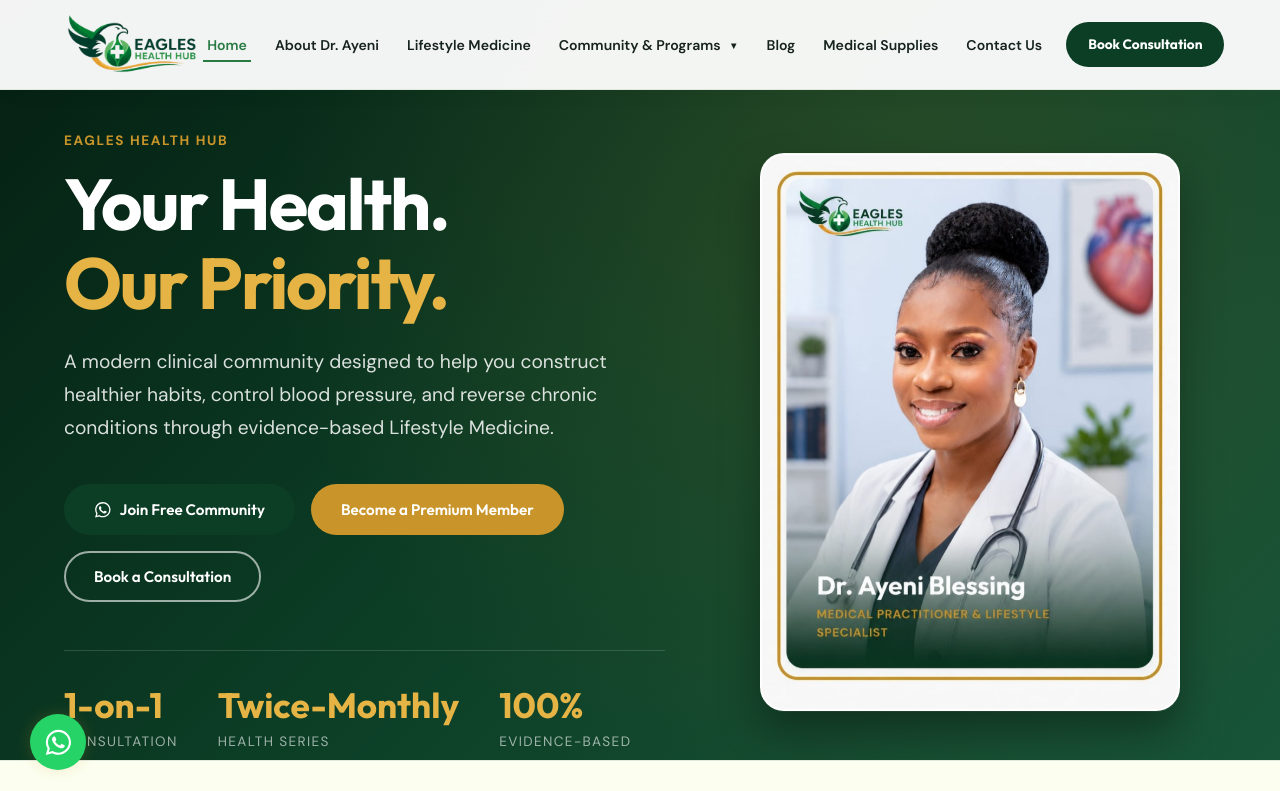
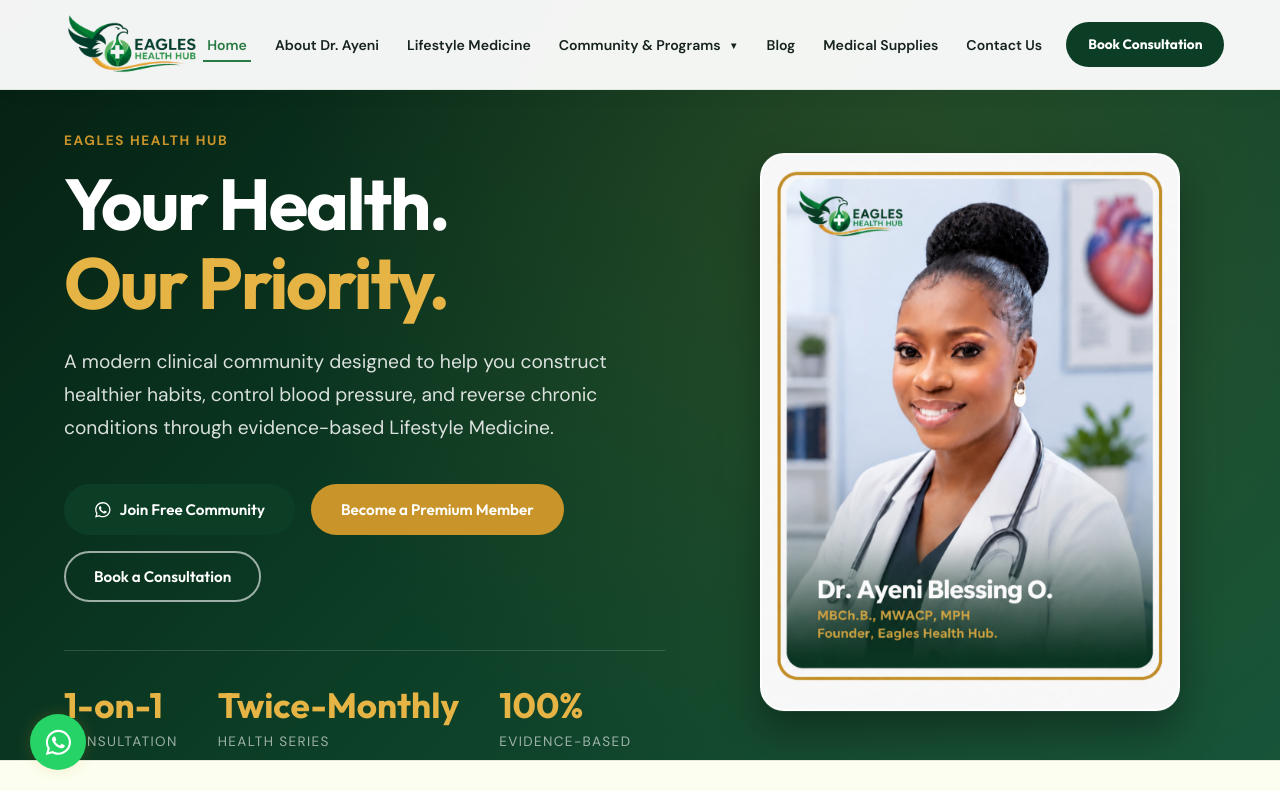
Before and after one commit to Build2Beyond-Technologies/EAGLES-HEALTH-HUB, a React (Vite) app: page / in a window 1280 px wide. Shown: the top 791 px of the page. Built offline with nearby package versions, Linux system fonts and the light colour scheme.

Commit message:
adjust the image and action on the home

```diff
--- a/src/pages/Home.jsx
+++ b/src/pages/Home.jsx
@@ -65,8 +65,8 @@
               <div className="hero-img-backdrop"></div>
               <div className="hero-img-frame animate-float">
                 <img
-                  src="/dr_ayani.jpeg"
-                  alt="Dr. Ayeni Blessing O. (MBChB, MPH, MWACP)"
+                  src="/dr_ayeni_founder.png"
+                  alt="Dr. Ayeni Blessing O. — MBCh.B., MWACP, MPH — Founder, Eagles Health Hub."
                   style={{ width: '100%', height: 'auto', display: 'block', objectFit: 'contain' }}
                 />
               </div>
```
Also changed, not shown: public/dr_ayeni_founder.png (added).
